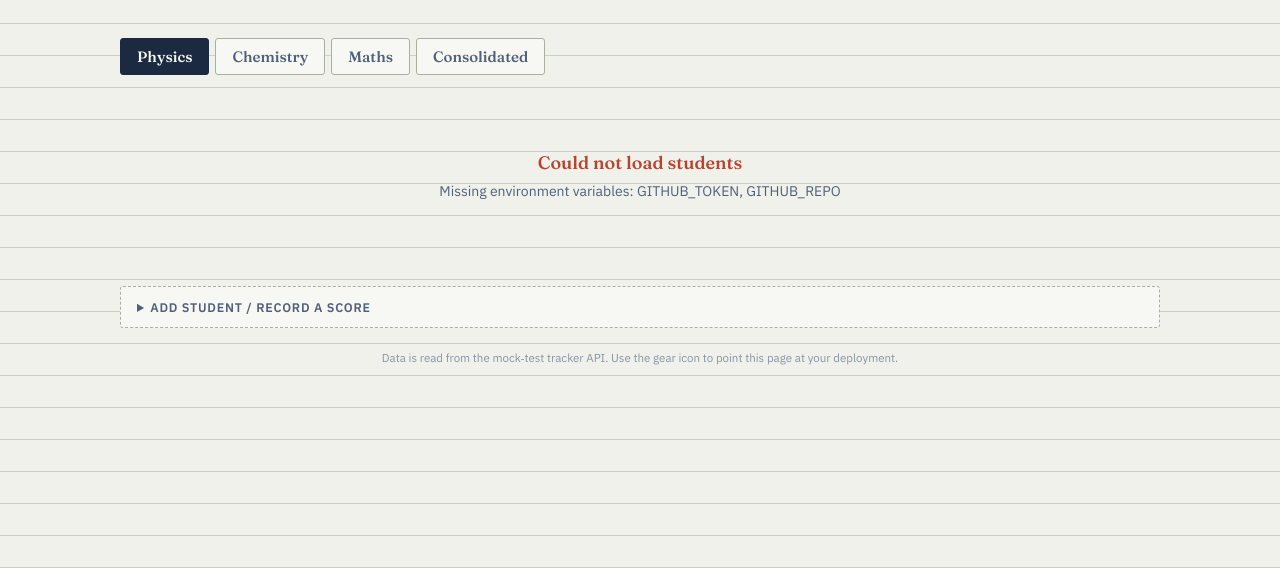
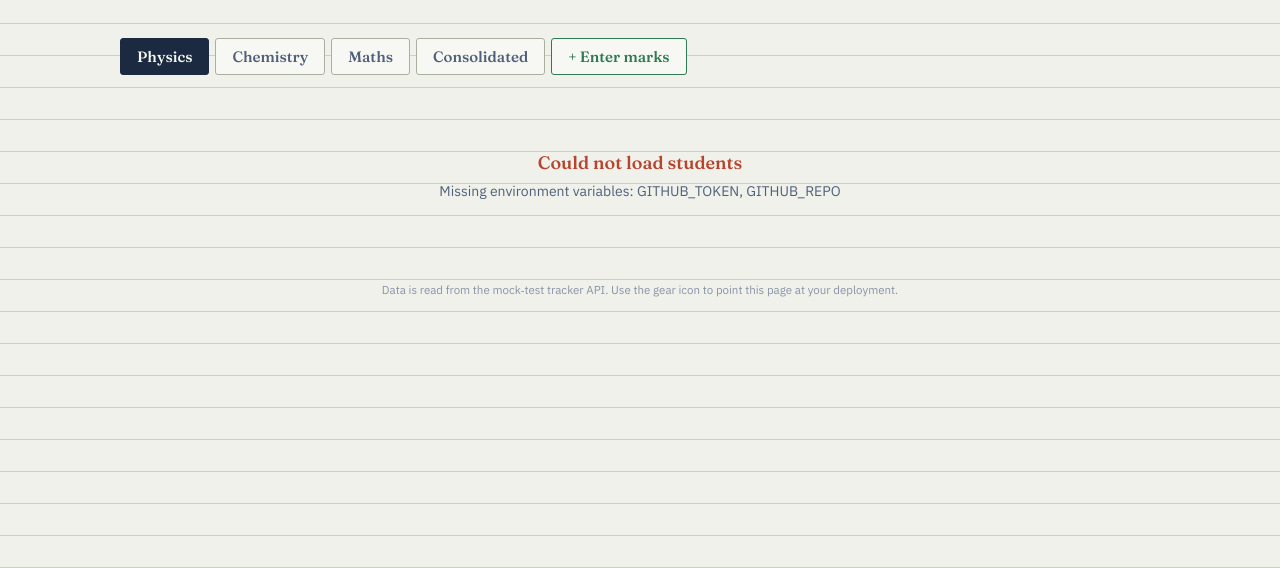
Before and after one commit to pavansweb/jut-analyzer-new-, a Flask app: page / in a window 1280 px wide. Shown: the part 105-673 px from the top of the page. Run offline with Flask 3, Linux system fonts and the light colour scheme.

Commit message:
Create add-student panel and update UIBlah blah
Refactor admin forms into a new add-student panel and update related styles and scripts.

```diff
--- a/templates/index.html
+++ b/templates/index.html
@@ -210,19 +210,55 @@
   .btn.primary{background:var(--ink); color:var(--paper-raised); border-color:var(--ink);}
   .btn:hover{border-color:var(--ink);}
 
-  /* ---------- Admin drawer ---------- */
-  details.admin{margin-top:26px; border:1px dashed var(--rule-strong); border-radius:var(--radius); background:var(--paper-raised);}
-  details.admin summary{
-    cursor:pointer; padding:12px 16px; font-size:12.5px; text-transform:uppercase; letter-spacing:.06em;
-    color:var(--ink-soft); font-weight:600;
+  /* ---------- Add-student panel ---------- */
+  .tab.tab-add{
+    border-style:dashed; color:var(--ink-soft); background:transparent;
   }
-  .admin-body{padding:4px 16px 18px; display:grid; gap:16px;}
-  @media(min-width:680px){.admin-body{grid-template-columns:1fr 1fr;}}
-  .admin-block h4{font-family:'Fraunces',serif; font-size:14.5px; margin:0 0 10px;}
-  .admin-block .field{margin-bottom:10px;}
-  .admin-msg{font-size:12.5px; margin-top:8px;}
-  .admin-msg.ok{color:var(--good);}
-  .admin-msg.err{color:var(--alert);}
+  .tab.tab-add:hover{border-style:solid; color:var(--ink);}
+  .add-panel{
+    display:none; background:var(--paper-raised); border:1px solid var(--rule-strong); border-radius:var(--radius);
+    padding:16px; margin:-6px 0 16px; max-width:420px;
+  }
+  .add-panel.open{display:block;}
+  .add-panel h4{font-family:'Fraunces',serif; font-size:14.5px; margin:0 0 12px;}
+  .add-panel .field{margin-bottom:10px;}
+  .panel-msg{font-size:12.5px; margin-top:8px;}
+  .panel-msg.ok{color:var(--good);}
+  .panel-msg.err{color:var(--alert);}
+
+  /* ---------- Enter-marks tab + form ---------- */
+  .tab.tab-entry{
+    border-color:var(--good); color:var(--good); font-weight:600;
+  }
+  .tab.tab-entry:hover{background:var(--good); color:var(--paper-raised); border-color:var(--good);}
+  .tab.tab-entry.active{background:var(--good); color:var(--paper-raised); border-color:var(--good);}
+
+  .entry-card{
+    background:var(--paper-raised); border:1px solid var(--rule-strong); border-radius:var(--radius);
+    padding:22px;
+  }
+  .entry-card h2{font-family:'Fraunces',serif; font-weight:560; font-size:18px; margin:0 0 4px;}
+  .entry-card .entry-sub{font-size:13px; color:var(--ink-soft); margin:0 0 20px;}
+  .entry-grid{display:grid; grid-template-columns:repeat(2,1fr); gap:14px; margin-bottom:16px;}
+  @media(min-width:560px){.entry-grid{grid-template-columns:repeat(4,1fr);}}
+  .entry-grid .field{margin-bottom:0;}
+  .entry-grid label{
+    display:block; font-size:11.5px; text-transform:uppercase; letter-spacing:.05em; color:var(--ink-soft);
+    margin-bottom:6px;
+  }
+  .entry-grid input{
+    width:100%; padding:11px 12px; border:1px solid var(--rule-strong); border-radius:var(--radius);
+    background:var(--paper); font-family:'IBM Plex Mono',monospace; font-size:17px; color:var(--ink);
+    font-weight:600; text-align:center;
+  }
+  .entry-grid input:focus{border-color:var(--good);}
+  .entry-grid .field.test-no input{color:var(--ink-soft); font-weight:500;}
+  .entry-actions{display:flex; align-items:center; gap:12px; flex-wrap:wrap;}
+  .btn.entry-submit{background:var(--good); border-color:var(--good); color:var(--paper-raised); padding:11px 22px; font-weight:600;}
+  .btn.entry-submit:hover{opacity:.92;}
+  .entry-msg{font-size:13px;}
+  .entry-msg.ok{color:var(--good);}
+  .entry-msg.err{color:var(--alert);}
 
   footer.note{margin-top:22px; font-size:11.5px; color:var(--ink-faint); text-align:center;}
 </style>
@@ -242,36 +278,23 @@
   </header>
 
   <div class="tabbar" id="studentTabs"></div>
+  <div class="add-panel" id="addStudentPanel">
+    <h4>Add student</h4>
+    <div class="field"><label>Student ID</label><input id="ns-id" placeholder="Enter student ID here" /></div>
+    <div class="field"><label>Name</label><input id="ns-name" placeholder="Enter student name here" /></div>
+    <button class="btn primary" id="ns-submit">Add student</button>
+    <div class="panel-msg" id="ns-msg"></div>
+  </div>
+
   <div class="tabbar subjects" id="subjectTabs">
     <button class="tab active" data-subject="physics">Physics</button>
     <button class="tab" data-subject="chemistry">Chemistry</button>
     <button class="tab" data-subject="maths">Maths</button>
     <button class="tab" data-subject="consolidated">Consolidated</button>
+    <button class="tab tab-entry" data-mode="entry">+ Enter marks</button>
   </div>
 
   <div id="content"></div>
-
-  <details class="admin">
-    <summary>Add student / record a score</summary>
-    <div class="admin-body">
-      <div class="admin-block">
-        <h4>New student</h4>
-        <div class="field"><label>Student ID</label><input id="ns-id" placeholder="Enter student ID here" /></div>
-        <div class="field"><label>Name</label><input id="ns-name" placeholder="Enter student name here" /></div>
-        <button class="btn primary" id="ns-submit">Add student</button>
-        <div class="admin-msg" id="ns-msg"></div>
-      </div>
-      <div class="admin-block">
-        <h4>Record a score</h4>
-        <div class="field"><label>Student ID</label><input id="sc-student" placeholder="Enter student ID here" /></div>
-        <div class="field"><label>Test no.</label><input id="sc-testno" type="number" min="1" placeholder="Enter test number here" /></div>
-        <div class="field"><label>Subject</label><input id="sc-subject" placeholder="physics / chemistry / maths / consolidated" /></div>
-        <div class="field"><label>Marks</label><input id="sc-marks" type="number" step="any" placeholder="Enter marks here" /></div>
-        <button class="btn primary" id="sc-submit">Save score</button>
-        <div class="admin-msg" id="sc-msg"></div>
-      </div>
-    </div>
-  </details>
 
   <footer class="note">Data is read from the mock‑test tracker API. Use the gear icon to point this page at your deployment.</footer>
 </div>
@@ -279,14 +302,10 @@
 <div class="overlay" id="settingsOverlay">
   <div class="modal">
     <h3>Connection settings</h3>
-    <p class="hint">Point this page at your API, and optionally store a write key so the forms below can save data.</p>
-    <div class="field">
-      <label>API base URL</label>
-      <input id="cfg-base" placeholder="https://your-app.example.com (leave blank if same origin)" />
-    </div>
+    <p class="hint">Store your write key so score entries and new students can be saved.</p>
     <div class="field">
       <label>Write key (X‑API‑Key)</label>
-      <input id="cfg-key" placeholder="only needed to add students / scores" />
+      <input id="cfg-key" placeholder="Enter your API write key here" />
     </div>
     <div class="modal-actions">
       <button class="btn" id="cfg-cancel">Cancel</button>
@@ -304,10 +323,10 @@
 
   const state = {
     apiBase: localStorage.getItem("jee_api_base") || "",
-    writeKey: localStorage.getItem("jee_write_key") || "",
     students: [],
     currentStudent: null,
     currentSubject: "physics",
+    viewMode: "scores", // "scores" | "entry"
   };
 
   const el = (id) => document.getElementById(id);
@@ -326,10 +345,7 @@
   async function apiPost(path, payload){
     const res = await fetch(apiUrl(path), {
       method: "POST",
-      headers: {
-        "Content-Type": "application/json",
-        "X-API-Key": state.writeKey,
-      },
+      headers: { "Content-Type": "application/json" },
       body: JSON.stringify(payload),
     });
     const body = await res.json().catch(() => ({}));
@@ -340,16 +356,13 @@
   // ---------------- Settings modal ----------------
   el("settingsBtn").addEventListener("click", () => {
     el("cfg-base").value = state.apiBase;
-    el("cfg-key").value = state.writeKey;
     el("settingsOverlay").classList.add("open");
   });
   el("cfg-cancel").addEventListener("click", () => el("settingsOverlay").classList.remove("open"));
   el("settingsOverlay").addEventListener("click", (e) => { if(e.target.id === "settingsOverlay") el("settingsOverlay").classList.remove("open"); });
   el("cfg-save").addEventListener("click", () => {
     state.apiBase = el("cfg-base").value.trim().replace(/\/$/, "");
-    state.writeKey = el("cfg-key").value.trim();
     localStorage.setItem("jee_api_base", state.apiBase);
-    localStorage.setItem("jee_write_key", state.writeKey);
     el("settingsOverlay").classList.remove("open");
     loadStudents();
   });
@@ -365,14 +378,22 @@
       if(students.length){
         state.currentStudent = state.currentStudent && students.some(s => s.id === state.currentStudent)
           ? state.currentStudent : students[0].id;
-        loadScores();
+        refreshView();
       } else {
         state.currentStudent = null;
-        renderEmpty("No students yet", "Add a student below to start tracking their mock‑test marks.");
+        renderEmpty("No students yet", "Use \u201c+ Add student\u201d above the tabs to start tracking marks.");
       }
     } catch(err){
       container.innerHTML = "";
       renderError("Could not load students", err.message);
+    }
+  }
+
+  function refreshView(){
+    if(state.viewMode === "entry"){
+      renderEntryForm();
+    } else {
+      loadScores();
     }
   }
 
@@ -386,20 +407,33 @@
       btn.addEventListener("click", () => {
         state.currentStudent = s.id;
         renderStudentTabs();
-        loadScores();
+        refreshView();
       });
       container.appendChild(btn);
     });
+    const addBtn = document.createElement("button");
+    addBtn.className = "tab tab-add";
+    addBtn.textContent = "+ Add student";
+    addBtn.addEventListener("click", () => {
+      el("addStudentPanel").classList.toggle("open");
+    });
+    container.appendChild(addBtn);
   }
 
-  // ---------------- Subjects ----------------
+  // ---------------- Subjects / entry mode ----------------
   el("subjectTabs").addEventListener("click", (e) => {
     const btn = e.target.closest(".tab");
     if(!btn) return;
     document.querySelectorAll("#subjectTabs .tab").forEach(t => t.classList.remove("active"));
     btn.classList.add("active");
-    state.currentSubject = btn.dataset.subject;
-    loadScores();
+    if(btn.dataset.mode === "entry"){
+      state.viewMode = "entry";
+      renderEntryForm();
+    } else {
+      state.viewMode = "scores";
+      state.currentSubject = btn.dataset.subject;
+      loadScores();
+    }
   });
 
   // ---------------- Scores / rendering ----------------
@@ -571,46 +605,125 @@
     return card;
   }
 
-  // ---------------- Admin forms ----------------
+  // ---------------- Add student panel ----------------
   el("ns-submit").addEventListener("click", async () => {
     const msg = el("ns-msg");
-    msg.textContent = ""; msg.className = "admin-msg";
+    msg.textContent = ""; msg.className = "panel-msg";
     const id = el("ns-id").value.trim(), name = el("ns-name").value.trim();
-    if(!id || !name){ msg.textContent = "Enter both an ID and a name."; msg.className = "admin-msg err"; return; }
+    if(!id || !name){ msg.textContent = "Enter both an ID and a name."; msg.className = "panel-msg err"; return; }
     try{
       await apiPost("/api/students", { id, name });
       msg.textContent = "Added " + name + ".";
-      msg.className = "admin-msg ok";
+      msg.className = "panel-msg ok";
       el("ns-id").value = ""; el("ns-name").value = "";
+      state.currentStudent = id;
       loadStudents();
     } catch(err){
       msg.textContent = err.message;
-      msg.className = "admin-msg err";
+      msg.className = "panel-msg err";
     }
   });
 
-  el("sc-submit").addEventListener("click", async () => {
-    const msg = el("sc-msg");
-    msg.textContent = ""; msg.className = "admin-msg";
-    const student = el("sc-student").value.trim();
-    const test_no = el("sc-testno").value.trim();
-    const subject = el("sc-subject").value.trim().toLowerCase();
-    const marks = el("sc-marks").value.trim();
-    if(!student || !test_no || !subject || !marks){
-      msg.textContent = "Fill in student, test number, subject and marks.";
-      msg.className = "admin-msg err";
+  // ---------------- Enter marks (all three subjects at once) ----------------
+  async function suggestNextTestNo(studentId){
+    try{
+      const rows = await apiGet("/api/scores?student=" + encodeURIComponent(studentId) + "&subject=consolidated");
+      const testRows = rows.filter(r => !r.cumulative);
+      if(!testRows.length) return 1;
+      return Math.max(...testRows.map(r => r.test_no)) + 1;
+    } catch(err){
+      return "";
+    }
+  }
+
+  async function renderEntryForm(){
+    const content = el("content");
+    if(!state.currentStudent){
+      renderEmpty("No student selected", "Use \u201c+ Add student\u201d above the tabs, then come back to enter marks.");
       return;
     }
+    const student = state.students.find(s => s.id === state.currentStudent);
+    content.innerHTML = '<div class="state"><h3>Setting up entry form…</h3></div>';
+    const nextTest = await suggestNextTestNo(state.currentStudent);
+
+    const card = document.createElement("div");
+    card.className = "entry-card";
+    card.innerHTML =
+      '<h2>Enter marks — ' + escapeHtml(student ? student.name : state.currentStudent) + '</h2>' +
+      '<p class="entry-sub">One test at a time. Fill in Physics, Chemistry and Maths together — the consolidated total is worked out automatically.</p>' +
+      '<div class="entry-grid">' +
+        '<div class="field test-no"><label>Test no.</label><input id="em-testno" type="number" min="1" value="' + (nextTest || "") + '" /></div>' +
+        '<div class="field"><label>Physics</label><input id="em-physics" type="number" step="any" min="0" placeholder="0–100" /></div>' +
+        '<div class="field"><label>Chemistry</label><input id="em-chemistry" type="number" step="any" min="0" placeholder="0–100" /></div>' +
+        '<div class="field"><label>Maths</label><input id="em-maths" type="number" step="any" min="0" placeholder="0–100" /></div>' +
+      '</div>' +
+      '<div class="entry-grid" style="grid-template-columns:1fr; max-width:200px;">' +
+        '<div class="field"><label>Rank (optional)</label><input id="em-rank" type="number" step="any" min="0" placeholder="Optional" /></div>' +
+      '</div>' +
+      '<div class="entry-actions">' +
+        '<button class="btn entry-submit" id="em-submit">Save this test</button>' +
+        '<span class="entry-msg" id="em-msg"></span>' +
+      '</div>';
+
+    content.innerHTML = "";
+    content.appendChild(card);
+    el("em-physics").focus();
+
+    el("em-submit").addEventListener("click", submitEntry);
+  }
+
+  async function submitEntry(){
+    const msg = el("em-msg");
+    msg.textContent = ""; msg.className = "entry-msg";
+
+    const testNo = el("em-testno").value.trim();
+    const physics = el("em-physics").value.trim();
+    const chemistry = el("em-chemistry").value.trim();
+    const maths = el("em-maths").value.trim();
+    const rank = el("em-rank").value.trim();
+
+    if(!testNo || physics === "" || chemistry === "" || maths === ""){
+      msg.textContent = "Fill in the test number and all three subjects.";
+      msg.className = "entry-msg err";
+      return;
+    }
+
+    const submitBtn = el("em-submit");
+    submitBtn.disabled = true;
+    msg.textContent = "Saving…";
+    msg.className = "entry-msg";
+
     try{
-      await apiPost("/api/scores", { student, test_no: Number(test_no), subject, marks: Number(marks) });
-      msg.textContent = "Saved test " + test_no + " (" + subject + ") for " + student + ".";
-      msg.className = "admin-msg ok";
-      if(student === state.currentStudent && subject === state.currentSubject) loadScores();
+      const subjects = [
+        { subject: "physics", marks: physics },
+        { subject: "chemistry", marks: chemistry },
+        { subject: "maths", marks: maths },
+      ];
+      for(let i = 0; i < subjects.length; i++){
+        const payload = {
+          student: state.currentStudent,
+          test_no: Number(testNo),
+          subject: subjects[i].subject,
+          marks: Number(subjects[i].marks),
+        };
+        if(rank !== "" && i === subjects.length - 1) payload.rank = Number(rank);
+        await apiPost("/api/scores", payload);
+      }
+      msg.textContent = "Saved test " + testNo + ".";
+      msg.className = "entry-msg ok";
+      el("em-testno").value = Number(testNo) + 1;
+      el("em-physics").value = "";
+      el("em-chemistry").value = "";
+      el("em-maths").value = "";
+      el("em-rank").value = "";
+      el("em-physics").focus();
     } catch(err){
       msg.textContent = err.message;
-      msg.className = "admin-msg err";
+      msg.className = "entry-msg err";
+    } finally {
+      submitBtn.disabled = false;
     }
-  });
+  }
 
   // ---------------- Init ----------------
   loadStudents();
```
